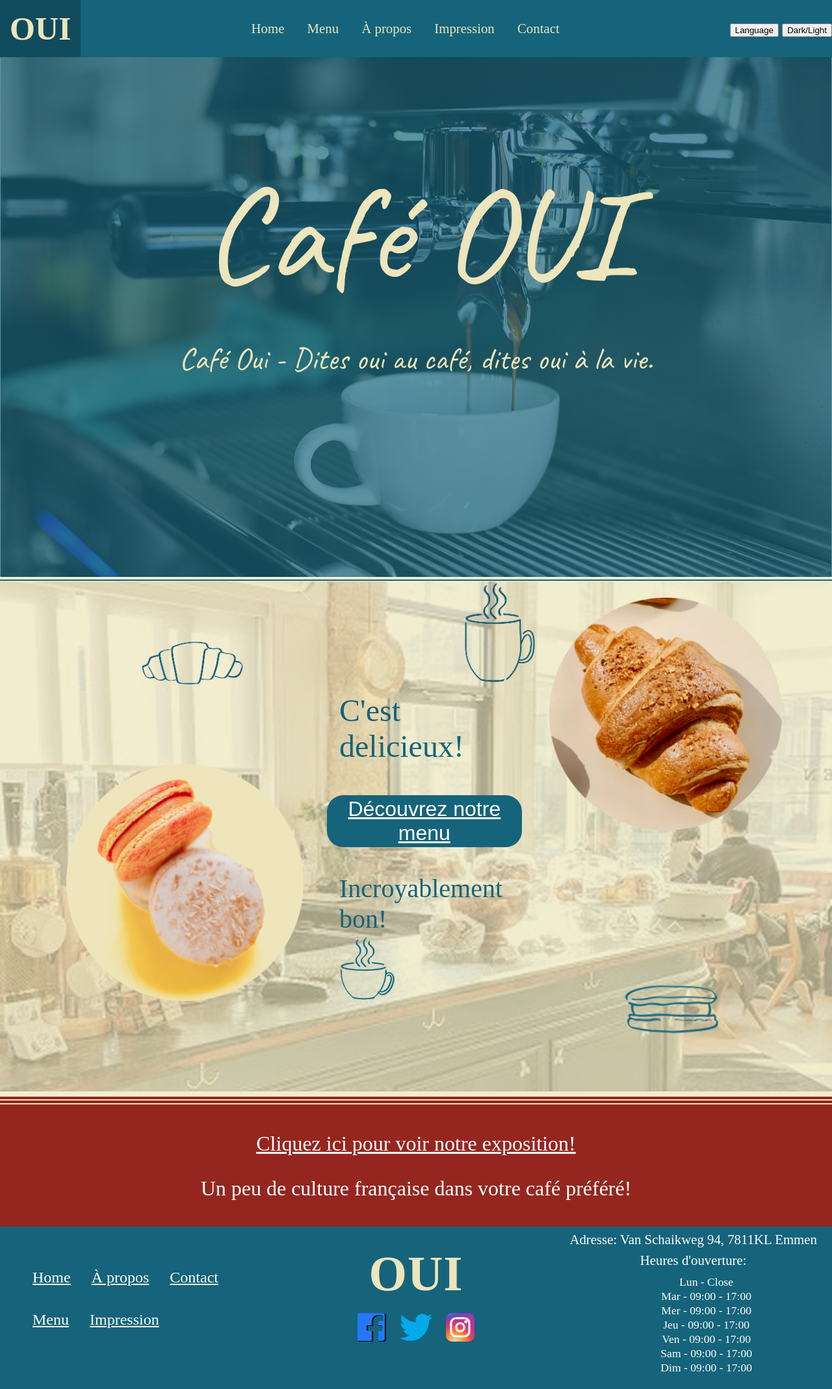
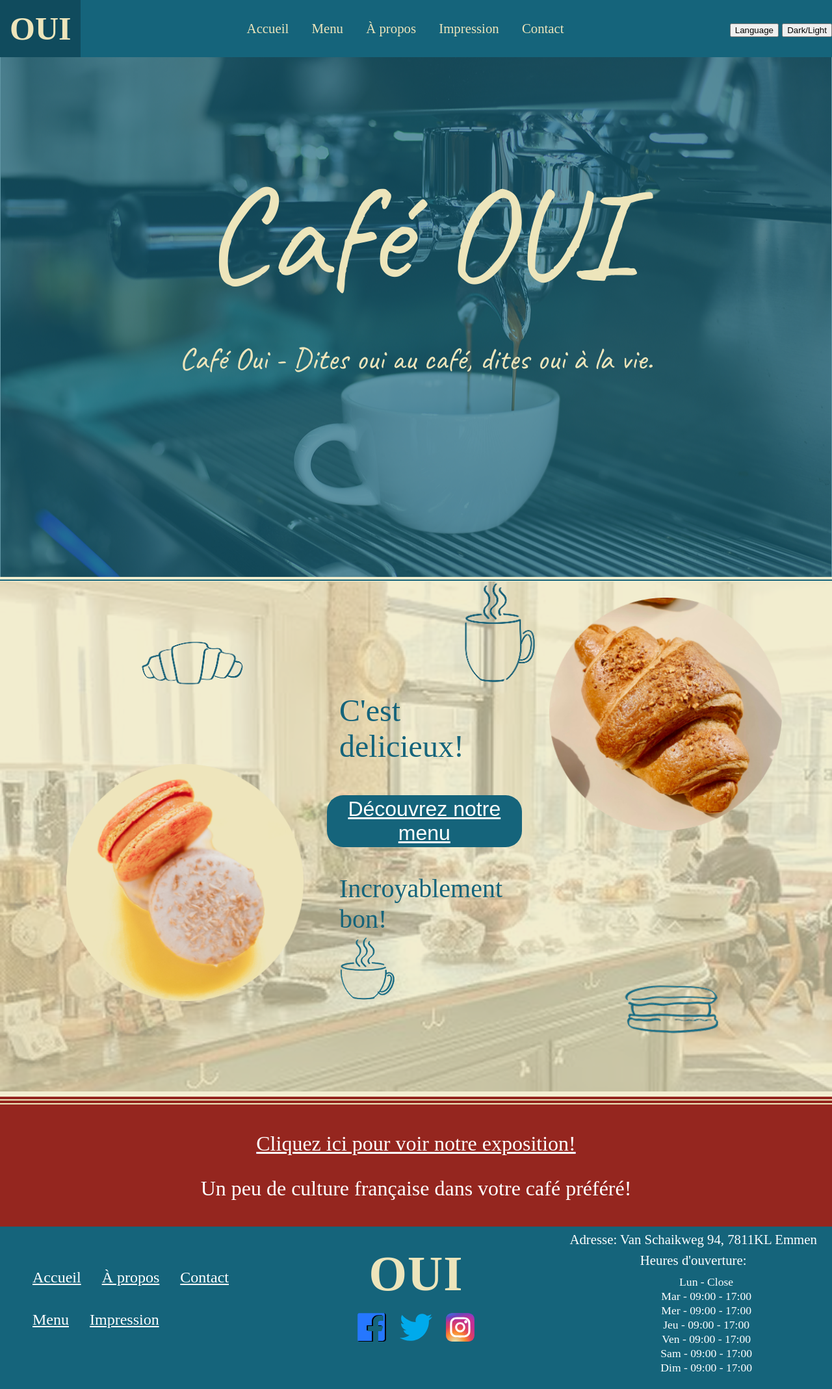
Before and after one commit to franz-ptv/Project-1.1-Cafe-OUI, a PHP site: page /indexFR.php in a window 1280 px wide. Shown: the whole page at 65% size. Run offline with PHP 8.4, Linux system fonts and the light colour scheme.

Commit message:
Added translation in french for home

```diff
--- a/indexFR.php
+++ b/indexFR.php
@@ -19,7 +19,7 @@
       </div>
 
       <div>
-        <li><a href="index.php">Home</a></li>
+        <li><a href="index.php">Accueil</a></li>
         <li><a href="menu.php">Menu</a></li>
         <li><a href="about_us.php">À propos</a></li>
         <li><a href="impression.php">Impression</a></li>
@@ -72,7 +72,7 @@
 
       <div class = "box1">
         <div class = "footer_links_row">
-          <a href="index.php">Home</a>
+          <a href="index.php">Accueil</a>
           <a href="about_us.php">À propos</a>
           <a href="contact.php">Contact</a>
         </div>
```
